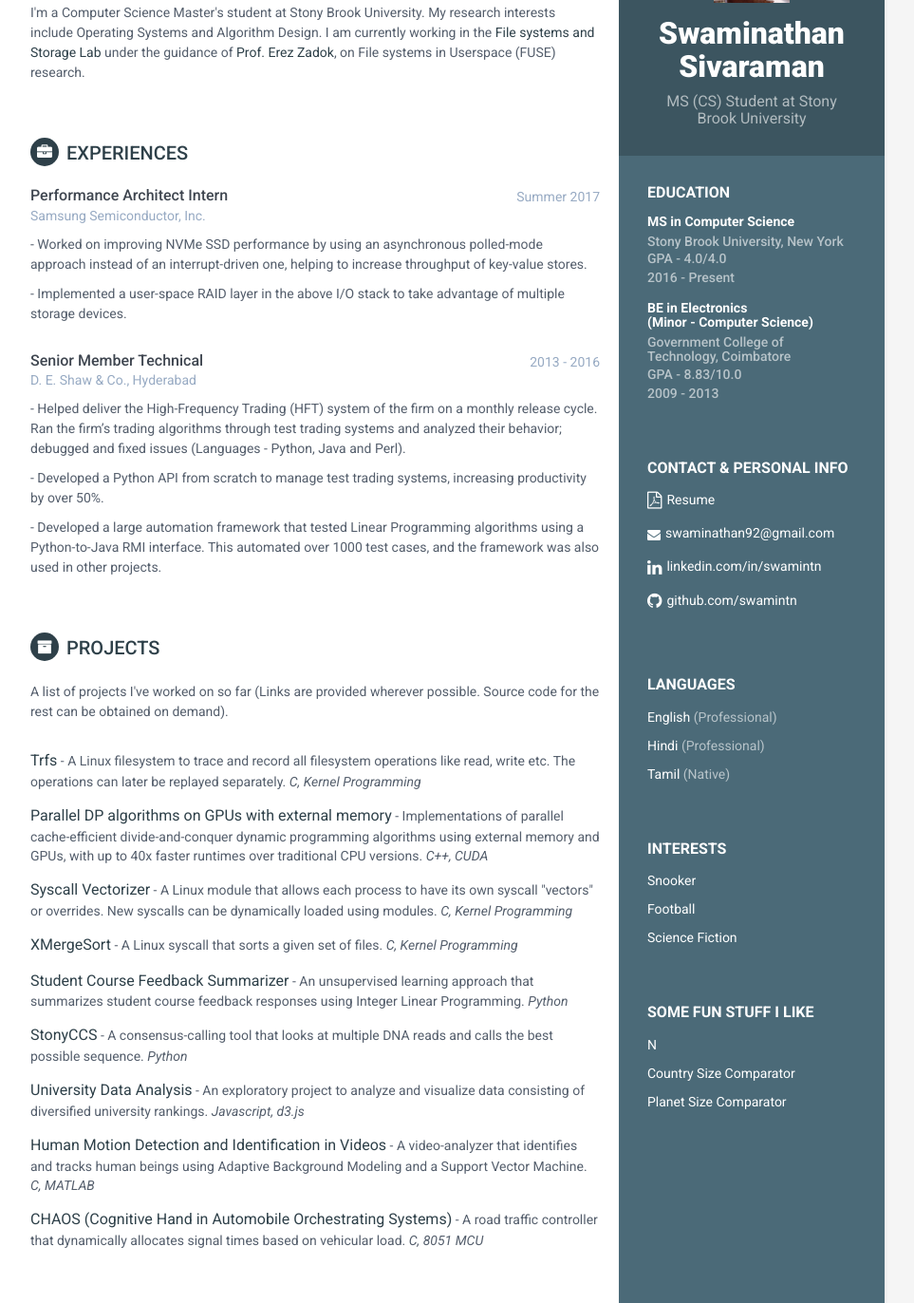
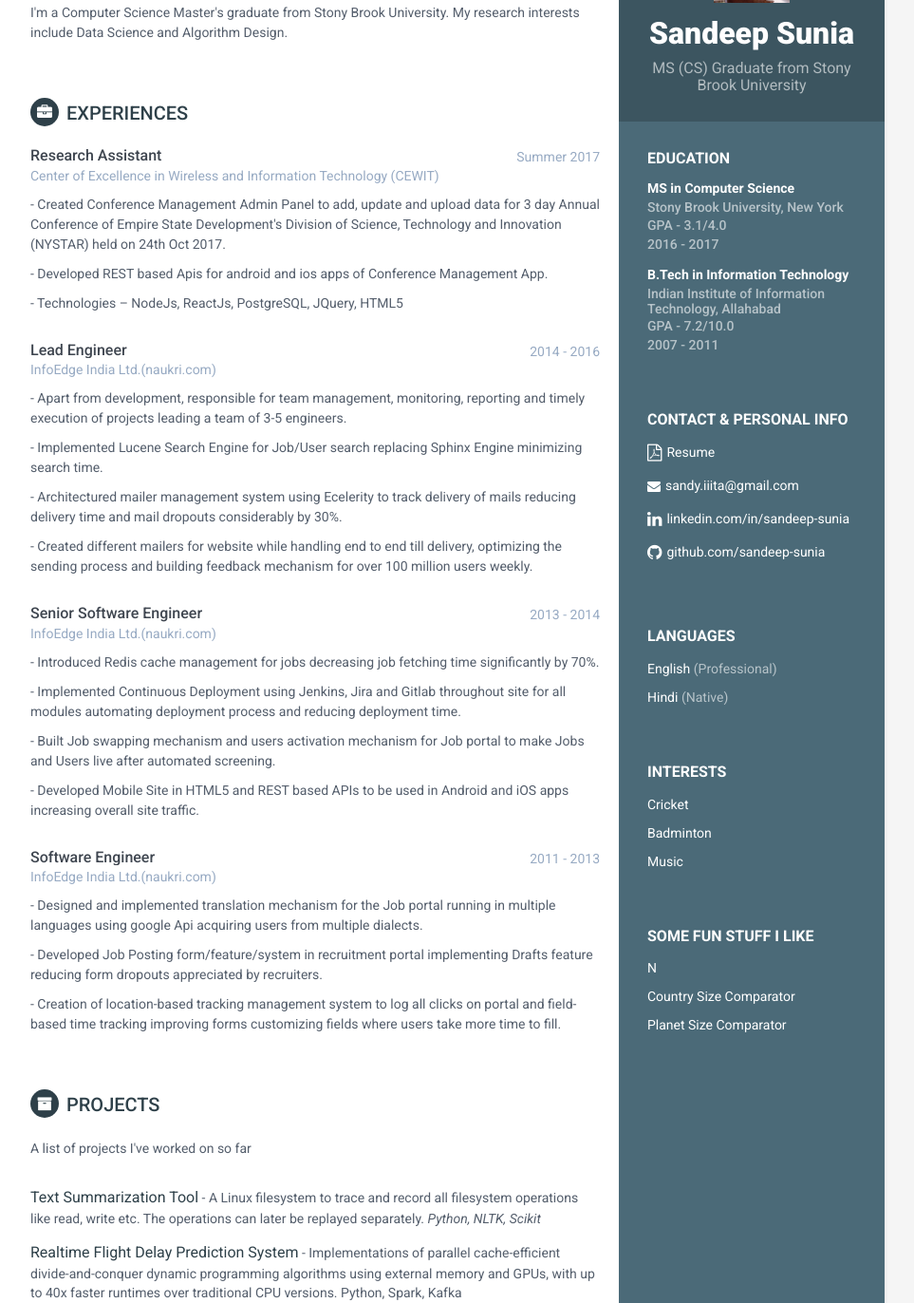
Before and after one commit to sandeep-sunia/sandeep-sunia.github.io, a plain HTML site: page index.html in a window 1280 px wide. Shown: the part 137-1509 px from the top of the page at 95% size, without its empty margins (188-1151 px from the left). Drawn offline with Linux system fonts and the light colour scheme.

Commit message:
changes
changes

```diff
--- a/index.html
+++ b/index.html
@@ -3,13 +3,13 @@
 <!--[if IE 9]> <html lang="en" class="ie9"> <![endif]-->
 <!--[if !IE]><!--> <html lang="en"> <!--<![endif]-->
 <head>
-    <title>Swaminathan Sivaraman</title>
+    <title>Sandeep Sunia</title>
     <!-- Meta -->
     <meta charset="utf-8">
     <meta http-equiv="X-UA-Compatible" content="IE=edge">
     <meta name="viewport" content="width=device-width, initial-scale=1.0">
-    <meta name="description" content="FSL Homepage of Swaminathan Sivaraman">
-    <meta name="author" content="Swaminathan Sivaraman">
+    <meta name="description" content="Homepage for Sandeep Sunia">
+    <meta name="author" content="Sandeep Sunia">
     <!-- <link rel="shortcut icon" href="favicon.ico">  -->
     <link href='https://fonts.googleapis.com/css?family=Roboto:400,500,400italic,300italic,300,500italic,700,700italic,900,900italic' rel='stylesheet' type='text/css'>
     <!-- Global CSS -->
@@ -31,8 +31,8 @@
         <div class="sidebar-wrapper">
             <div class="profile-container">
                 <img class="profile" src="assets/images/profile.jpg" alt="" height="80"/>
-                <h1 class="name">Swaminathan Sivaraman</h1>
-                <h3 class="tagline">MS (CS) Student at Stony Brook University</h3>
+                <h1 class="name">Sandeep Sunia</h1>
+                <h3 class="tagline">MS (CS) Graduate from Stony Brook University</h3>
             </div><!--//profile-container-->
 
             <div class="education-container container-block">
@@ -40,14 +40,14 @@
                 <div class="item">
                     <h4 class="degree">MS in Computer Science</h4>
                     <h5 class="meta">Stony Brook University, New York</h5>
-                    <div class="gpa">GPA - 4.0/4.0</div>
-                    <div class="time">2016 - Present</div>
+                    <div class="gpa">GPA - 3.1/4.0</div>
+                    <div class="time">2016 - 2017</div>
                 </div><!--//item-->
                 <div class="item">
-                    <h4 class="degree">BE in Electronics <br/>(Minor - Computer Science)</h4>
-                    <h5 class="meta">Government College of Technology, Coimbatore</h5>
-                    <div class="gpa">GPA - 8.83/10.0</div>
-                    <div class="time">2009 - 2013</div>
+                    <h4 class="degree">B.Tech in Information Technology</h4>
+                    <h5 class="meta">Indian Institute of Information Technology, Allahabad</h5>
+                    <div class="gpa">GPA - 7.2/10.0</div>
+                    <div class="time">2007 - 2011</div>
                 </div><!--//item-->
             </div><!--//education-container-->
 
@@ -55,26 +55,25 @@
                 <h2 class="container-block-title">Contact & Personal Info</h2>
                 <ul class="list-unstyled contact-list">
                     <li class="resume"><i class="fa fa-file-pdf-o"></i><a href="resume.pdf" target="_blank">Resume</a></li>
-                    <li class="email"><i class="fa fa-envelope"></i><a href="mailto: sswaminathan92@gmail.com">swaminathan92@gmail.com</a></li>
-                    <li class="linkedin"><i class="fa fa-linkedin"></i><a href="https://www.linkedin.com/in/swamintn" target="_blank">linkedin.com/in/swamintn</a></li>
-                    <li class="github"><i class="fa fa-github"></i><a href="https://github.com/swamintn" target="_blank">github.com/swamintn</a></li>
+                    <li class="email"><i class="fa fa-envelope"></i><a href="mailto: sandy.iiita@gmail.com">sandy.iiita@gmail.com</a></li>
+                    <li class="linkedin"><i class="fa fa-linkedin"></i><a href="https://www.linkedin.com/in/sandeep-sunia" target="_blank">linkedin.com/in/sandeep-sunia</a></li>
+                    <li class="github"><i class="fa fa-github"></i><a href="https://github.com/sandeep-sunia" target="_blank">github.com/sandeep-sunia</a></li>
                 </ul>
             </div><!--//contact-container-->
             <div class="languages-container container-block">
                 <h2 class="container-block-title">Languages</h2>
                 <ul class="list-unstyled interests-list">
                     <li>English <span class="lang-desc">(Professional)</span></li>
-                    <li>Hindi <span class="lang-desc">(Professional)</span></li>
-                    <li>Tamil <span class="lang-desc">(Native)</span></li>
+                    <li>Hindi <span class="lang-desc">(Native)</span></li>
                 </ul>
             </div><!--//interests-->
 
             <div class="interests-container container-block">
                 <h2 class="container-block-title">Interests</h2>
                 <ul class="list-unstyled interests-list">
-                    <li>Snooker</li>
-                    <li>Football</li>
-                    <li>Science Fiction</li>
+                    <li>Cricket</li>
+                    <li>Badminton</li>
+                    <li>Music</li>
                 </ul>
             </div><!--//interests-->
 
@@ -94,7 +93,7 @@
             <section class="section summary-section">
                 <h2 class="section-title"><i class="fa fa-user"></i>Career Profile</h2>
                 <div class="summary">
-                    <p>I'm a Computer Science Master's student at Stony Brook University. My research interests include Operating Systems and Algorithm Design. I am currently working in the <a href="http://www.fsl.cs.stonybrook.edu/" target="_blank">File systems and Storage Lab</a> under the guidance of <a href="http://www3.cs.stonybrook.edu/~ezk/" target="_blank">Prof. Erez Zadok</a>, on File systems in Userspace (FUSE) research.</p>
+                    <p>I'm a Computer Science Master's graduate from Stony Brook University. My research interests include Data Science and Algorithm Design.</p>
                 </div><!--//summary-->
             </section><!--//section-->
 
@@ -106,12 +105,13 @@
                 <div class="item">
                     <div class="meta">
                         <div class="upper-row">
-                            <h3 class="job-title">Performance Architect Intern</h3>
+                            <h3 class="job-title">Research Assistant</h3>
                             <div class="time">Summer 2017</div>
                         </div><!--//upper-row-->
-                        <div class="company">Samsung Semiconductor, Inc.</div>
-                        <p>- Worked on improving NVMe SSD performance by using an asynchronous polled-mode approach instead of an interrupt-driven one, helping to increase throughput of key-value stores.</p>
-                        <p>- Implemented a user-space RAID layer in the above I/O stack to take advantage of multiple storage devices.</p>
+                        <div class="company">Center of Excellence in Wireless and Information Technology (CEWIT)</div>
+                        <p>- Created Conference Management Admin Panel to add,  update and upload data for 3 day Annual Conference of Empire State Development's Division of Science, Technology and Innovation (NYSTAR) held on 24th Oct 2017.</p>
+                        <p>- Developed REST based Apis for android and ios apps of Conference Management App.</p>
+						<p>- Technologies – NodeJs, ReactJs, PostgreSQL, JQuery, HTML5</p>
                     </div><!--//meta-->
                     <div class="details">
                         <p> </p>
@@ -121,13 +121,47 @@
                 <div class="item">
                     <div class="meta">
                         <div class="upper-row">
-                            <h3 class="job-title">Senior Member Technical</h3>
-                            <div class="time">2013 - 2016</div>
+                            <h3 class="job-title">Lead Engineer</h3>
+                            <div class="time">2014 - 2016</div>
                         </div><!--//upper-row-->
-                        <div class="company">D. E. Shaw &amp; Co., Hyderabad</div>
-                        <p>- Helped deliver the High-Frequency Trading (HFT) system of the firm on a monthly release cycle. Ran the firm’s trading algorithms through test trading systems and analyzed their behavior; debugged and fixed issues (Languages - Python, Java and Perl).</p>
-                        <p>- Developed a Python API from scratch to manage test trading systems, increasing productivity by over 50%.</p>
-                        <p>- Developed a large automation framework that tested Linear Programming algorithms using a Python-to-Java RMI interface. This automated over 1000 test cases, and the framework was also used in other projects.</p>
+                        <div class="company">InfoEdge India Ltd.(naukri.com)</div>
+                        <p>- Apart from development, responsible for team management, monitoring, reporting and timely execution of projects leading a team of 3-5 engineers.</p>
+                        <p>- Implemented Lucene Search Engine for Job/User search replacing Sphinx Engine minimizing search time.</p>
+                        <p>- Architectured mailer management system using Ecelerity to track delivery of mails reducing delivery time and mail dropouts considerably by 30%.</p>
+						<p>- Created different mailers for website while handling end to end till delivery, optimizing the sending process and building feedback mechanism for over 100 million users weekly.</p>
+                    </div><!--//meta-->
+                    <div class="details">
+                        <p> </p>
+                    </div><!--//details-->
+                </div><!--//item-->
+
+				<div class="item">
+                    <div class="meta">
+                        <div class="upper-row">
+                            <h3 class="job-title">Senior Software Engineer</h3>
+                            <div class="time">2013 - 2014</div>
+                        </div><!--//upper-row-->
+                        <div class="company">InfoEdge India Ltd.(naukri.com)</div>
+                        <p>- Introduced Redis cache management for jobs decreasing job fetching time significantly by 70%.</p>
+                        <p>- Implemented Continuous Deployment using Jenkins, Jira and Gitlab throughout site for all modules automating deployment process and reducing deployment time.</p>
+						<p>- Built Job swapping mechanism and users activation mechanism for Job portal to make Jobs and Users live after automated screening.</p>
+						<p>- Developed Mobile Site in HTML5 and REST based APIs to be used in Android and iOS apps increasing overall site traffic.</p>
+                    </div><!--//meta-->
+                    <div class="details">
+                        <p> </p>
+                    </div><!--//details-->
+                </div><!--//item-->
+
+				<div class="item">
+                    <div class="meta">
+                        <div class="upper-row">
+                            <h3 class="job-title">Software Engineer</h3>
+                            <div class="time">2011 - 2013</div>
+                        </div><!--//upper-row-->
+                        <div class="company">InfoEdge India Ltd.(naukri.com)</div>
+                        <p>- Designed and implemented translation mechanism for the Job portal running in multiple languages using google Api acquiring users from multiple dialects.</p>
+                        <p>- Developed Job Posting form/feature/system in recruitment portal implementing Drafts feature reducing form dropouts appreciated by recruiters.</p>
+						<p>- Creation of location-based tracking management system to log all clicks on portal and field-based time tracking improving forms customizing fields where users take more time to fill.</p>
                     </div><!--//meta-->
                     <div class="details">
                         <p> </p>
@@ -139,37 +173,31 @@
             <section class="section projects-section">
                 <h2 class="section-title"><i class="fa fa-archive"></i>Projects</h2>
                 <div class="intro">
-                    <p>A list of projects I've worked on so far (Links are provided wherever possible. Source code for the rest can be obtained on demand).</p>
+                    <p>A list of projects I've worked on so far <!--(Links are provided wherever possible. Source code for the rest can be obtained on demand).--></p>
                 </div><!--//intro-->
                 <div class="item">
-                    <span class="project-title">Trfs</span> - <span class="project-tagline">A Linux filesystem to trace and record all filesystem operations like read, write etc. The operations can later be replayed separately. <span class="project-technology">C, Kernel Programming</span></span>
+                    <span class="project-title">Text Summarization Tool</span> - <span class="project-tagline">A Linux filesystem to trace and record all filesystem operations like read, write etc. The operations can later be replayed separately. <span class="project-technology">Python, NLTK, Scikit</span></span>
 
                 </div><!--//item-->
                 <div class="item">
-                    <span class="project-title"><a href="https://github.com/swamintn/extmem-gpu-parallelizer" target="_blank">Parallel DP algorithms on GPUs with external memory</a></span> -
-                    <span class="project-tagline">Implementations of parallel cache-efficient divide-and-conquer dynamic programming algorithms using external memory and GPUs, with up to 40x faster runtimes over traditional CPU versions. <span class="project-technology">C++, CUDA</span></span>
+                    <span class="project-title">Realtime Flight Delay Prediction System</span> -
+                    <span class="project-tagline">Implementations of parallel cache-efficient divide-and-conquer dynamic programming algorithms using external memory and GPUs, with up to 40x faster runtimes over traditional CPU versions. <span class="project-technology"></span>Python, Spark, Kafka</span>
                 </div><!--//item-->
                 <div class="item">
-                    <span class="project-title">Syscall Vectorizer</span> -
-                    <span class="project-tagline">A Linux module that allows each process to have its own syscall "vectors" or overrides. New syscalls can be dynamically loaded using modules. <span class="project-technology">C, Kernel Programming</span></span>
+                    <span class="project-title">Frequent Pattern Mining and Recommendation Generation (Python, Spark, AWS)</span> -
+                    <span class="project-tagline">A Linux module that allows each process to have its own syscall "vectors" or overrides. New syscalls can be dynamically loaded using modules. <span class="project-technology"></span>Python, Spark, AWS</span>
                 </div><!--//item-->
                 <div class="item">
-                    <span class="project-title">XMergeSort</span> - <span class="project-tagline">A Linux syscall that sorts a given set of files. <span class="project-technology">C, Kernel Programming</span></span>
+                    <span class="project-title">Text Classification Tool</span> - <span class="project-tagline">A Linux syscall that sorts a given set of files. <span class="project-technology">Python, NLTK, Scikit</span></span>
                 </div><!--//item-->
                 <div class="item">
-                    <span class="project-title"><a href="https://github.com/swamintn/class-eval-summarizer" target="_blank">Student Course Feedback Summarizer</a></span> - <span class="project-tagline">An unsupervised learning approach that summarizes student course feedback responses using Integer Linear Programming. <span class="project-technology">Python</span></span>
+                    <span class="project-title">Dating Documents</span> - <span class="project-tagline">An unsupervised learning approach that summarizes student course feedback responses using Integer Linear Programming. <span class="project-technology"></span>Python, MinHashing, NaiveBayes, TensorFlow</span>
                 </div><!--//item-->
                 <div class="item">
-                    <span class="project-title"><a href="https://github.com/swamintn/stony-ccs" target="_blank">StonyCCS</a></span> - <span class="project-tagline">A consensus-calling tool that looks at multiple DNA reads and calls the best possible sequence. <span class="project-technology">Python</span></span>
+                    <span class="project-title">Flight Delay Visualization</a></span> - <span class="project-tagline">A consensus-calling tool that looks at multiple DNA reads and calls the best possible sequence. <span class="project-technology"></span>Python, Django, Flask, MySql, SQLite, d3.js, HTML, JavaScript</span>
                 </div><!--//item-->
                 <div class="item">
-                    <span class="project-title"><a href="https://github.com/swamintn/university-data-analysis" target="_blank">University Data Analysis</a></span> - <span class="project-tagline">An exploratory project to analyze and visualize data consisting of diversified university rankings. <span class="project-technology">Javascript, d3.js</span></span>
-                </div><!--//item-->
-                <div class="item">
-                    <span class="project-title">Human Motion Detection and Identification in Videos</span> - <span class="project-tagline">A video-analyzer that identifies and tracks human beings using Adaptive Background Modeling and a Support Vector Machine. <span class="project-technology">C, MATLAB</span></span>
-                </div><!--//item-->
-                <div class="item">
-                    <span class="project-title">CHAOS (Cognitive Hand in Automobile Orchestrating Systems)</span> - <span class="project-tagline">A road traffic controller that dynamically allocates signal times based on vehicular load. <span class="project-technology">C, 8051 MCU</span></span>
+                    <span class="project-title">Shopping Website</span> - <span class="project-tagline">An exploratory project to analyze and visualize data consisting of diversified university rankings. <span class="project-technology"></span>PHP, HTML, CSS,  MySQL, JSON, REST API, Symfony</span>
                 </div><!--//item-->
             </section><!--//section-->
 
```
